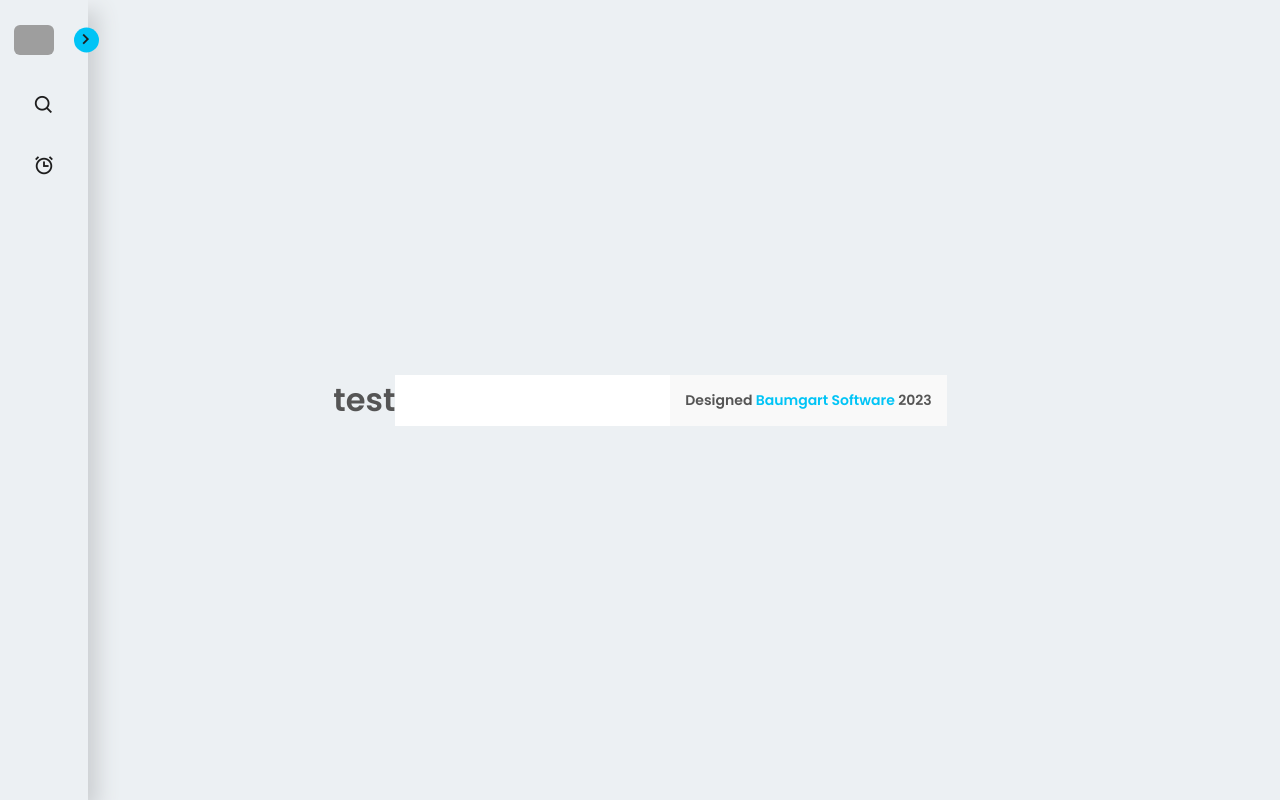
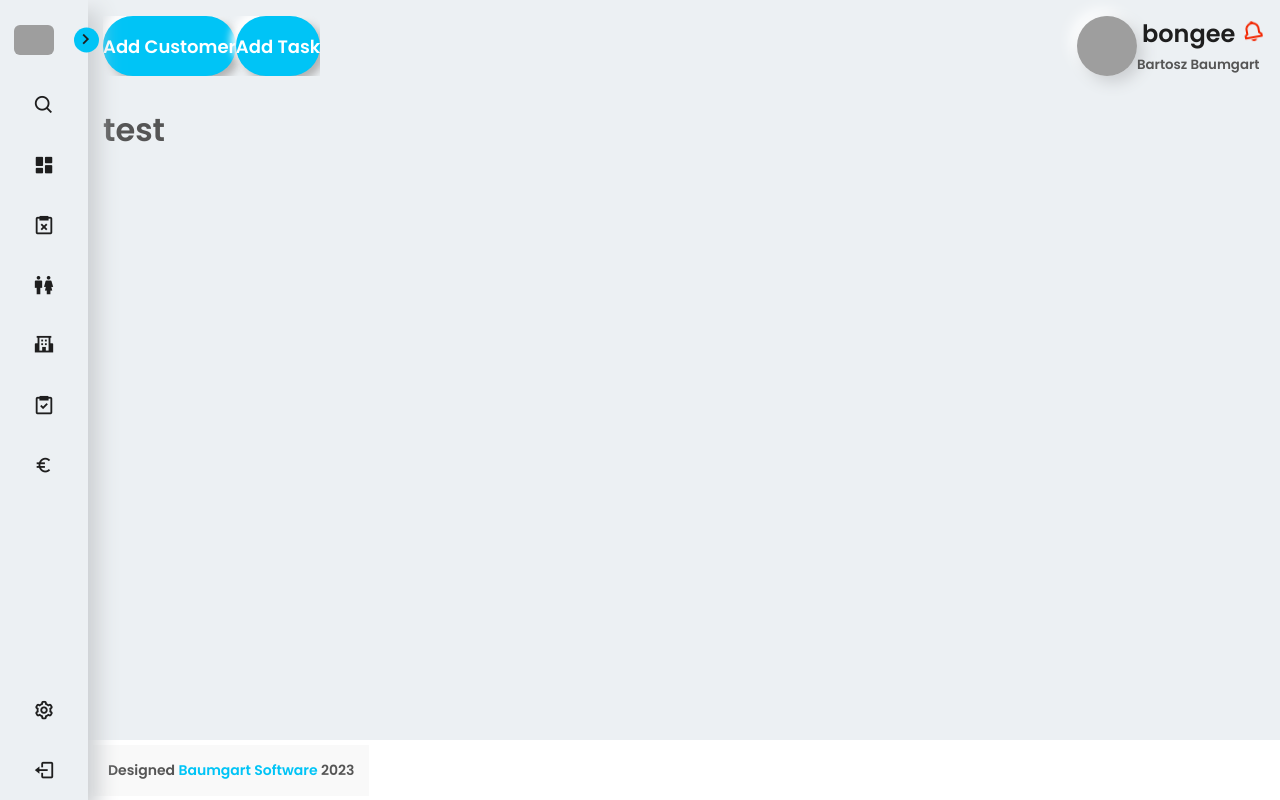
Before and after one commit to baumgartsoftware/zachara.info, a Django app: page /dashboard/ in a window 1280 px wide. Run offline with Django 4.2, Linux system fonts and the light colour scheme; a user stored in the database is signed in; data comes from the database, SQL or seed files in the repository; both versions use the stored data as it was after the commit; grey boxes are pictures that could not be loaded.

Commit message:
-- CSS customisation base.html -- display user information (username, first and last name, photo profile)

```diff
--- a/main/views.py
+++ b/main/views.py
@@ -39,6 +39,6 @@ def logout_view(request):
     return redirect('login')
 
 
-@login_required()
+@login_required(login_url="/login")
 def dashboard_view(request):
     return render(request, "main/dashboard.html")
--- a/static/css/style.css
+++ b/static/css/style.css
@@ -39,6 +39,14 @@ body {
     align-items: center;
     justify-content: center;
     transition: var(--tran-05);
+}
+
+.main {
+    display: flex;
+    opacity: 1;
+    transition: all 0.25s ease-in;
+    overflow: hidden;
+    position: relative;
 }
 
 .login-div {
@@ -263,14 +271,86 @@ a {
 
 .modal-body {
     position: relative;
-    flex: 1 1 auto;
-    padding: 1rem;
+    padding-left: 288px;
+}
+
+/*------------------------
+    headerbar definition
+  -------------------------*/
+.main-content {
+    display: flex;
+    flex-direction: column;
+    position: fixed;
+    min-height: 100vh;
+    width: calc(100% - 250px);
+    top: 1px;
+    right: 0;
+}
+
+.main-content.close {
+    width: calc(100% - 88px);
+}
+
+.header-main-content {
+    display: flex;
+    flex-direction: row;
+    padding: 15px;
+}
+
+.header-main-content ul {
+    list-style-type: none;
+    margin: 0;
+    padding: 0;
+    overflow: hidden;
+}
+
+.header-main-content li {
+    float: left;
+}
+
+.user-info {
+    display: flex;
+    margin-left: auto;
+    right: 0;
+    color: var(--text-gray-color);
+}
+
+.notification a{
+    font-size: 24px;
+    color: var(--text-color);
+    padding-left: 5px;
+}
+
+.user-info .user-info-txt {
+    padding: 6px;
+}
+
+
+.header-main-content .user-info small {
+    display: block;
+    font-size: 16px;
+    padding-left: 5px;
+}
+
+.user-pic {
+    width: 60px;
+    height: 60px;
+    border-radius: 4.5rem;
+    box-shadow: 6px 6px 15px #cbced1, -6px -6px 15px #ffffff;
+}
+
+.notification-icon {
+    color: var(--text-alerts-color);
+}
+
+.main-content-body {
+    padding: 15px;
 }
 
 /*------------------------
     sidebar definition
   -------------------------*/
-.sidebar {
+.main-sidebar {
     position: fixed;
     top: 0;
     left: 0;
@@ -285,12 +365,11 @@ a {
 
 }
 
-.sidebar.close {
+.main-sidebar.close {
     width: 88px;
-
 }
 
-.sidebar li {
+.main-sidebar li {
     height: 50px;
     list-style: none;
     display: flex;
@@ -298,13 +377,13 @@ a {
     margin-top: 10px;
 }
 
-.sidebar header .image,
-.sidebar .icon {
+.main-sidebar header .image,
+.main-sidebar .icon {
     min-height: 60px;
     border-radius: 6px;
 }
 
-.sidebar .icon {
+.main-sidebar .icon {
     min-width: 60px;
     border-radius: 6px;
     height: 100%;
@@ -314,33 +393,33 @@ a {
     font-size: 22px;
 }
 
-.sidebar .text,
-.sidebar .icon {
+.main-sidebar .text,
+.main-sidebar .icon {
     color: var(--text-color);
     transition: var(--tran-03);
 }
 
-.sidebar .text {
+.main-sidebar .text {
     font-size: 17px;
     font-weight: 500;
     white-space: nowrap;
     opacity: 1;
 }
 
-.sidebar.close .text {
+.main-sidebar.close .text {
     opacity: 0;
 }
 
-.sidebar header {
+.main-sidebar header {
     position: relative;
 }
 
-.sidebar header .image-text {
+.main-sidebar header .image-text {
     display: flex;
     align-items: center;
 }
 
-.sidebar header .logo-text {
+.main-sidebar header .logo-text {
     display: flex;
     flex-direction: column;
 }
@@ -357,18 +436,18 @@ header .image-text .desc-logo {
     display: block;
 }
 
-.sidebar header .image {
+.main-sidebar header .image {
     display: flex;
     align-items: center;
     justify-content: center;
 }
 
-.sidebar header .image img {
+.main-sidebar header .image img {
     width: 40px;
     border-radius: 6px;
 }
 
-.sidebar header .toggle {
+.main-sidebar header .toggle {
     position: absolute;
     top: 50%;
     right: -25px;
@@ -384,18 +463,18 @@ header .image-text .desc-logo {
     transition: var(--tran-05);
 }
 
-.sidebar.close .toggle {
+.main-sidebar.close .toggle {
     transform: translateY(-50%) rotate(0deg);
 }
 
-.sidebar li .search-box {
+.main-sidebar li .search-box {
     border-radius: 6px;
     background-color: var(--body-bg-color);
     cursor: pointer;
     transition: var(--tran-05);
 }
 
-.sidebar li .search-box input {
+.main-sidebar li .search-box input {
     height: 100%;
     width: 100%;
     outline: none;
@@ -407,7 +486,7 @@ header .image-text .desc-logo {
     transition: var(--tran-05);
 }
 
-.sidebar li a {
+.main-sidebar li a {
     list-style: none;
     height: 100%;
     background-color: transparent;
@@ -419,12 +498,12 @@ header .image-text .desc-logo {
     transition: var(--tran-03);
 }
 
-.sidebar li a:hover {
+.main-sidebar li a:hover {
     background: var(--buttons-bg-color);
 }
 
-.sidebar li a:hover .icon
-.sidebar li a:hover .text {
+.main-sidebar li a:hover .icon,
+.main-sidebar li a:hover .text {
     color: var(--text-color);
 }
 
@@ -432,7 +511,7 @@ header .image-text .desc-logo {
     display: none;
 }
 
-.sidebar .menu-bar {
+.main-sidebar .menu-bar {
     height: calc(100% - 55px);
     display: flex;
     flex-direction: column;
@@ -445,23 +524,25 @@ header .image-text .desc-logo {
     footer definition
   -------------------------*/
 
-.footer {
-    padding-left: 17.1875rem;
+footer {
+    display: flex;
+    margin-top: auto;
+    padding: 5px;
     background-color: #fff;
 }
 
-.footer .copyright {
+footer .copyright {
     background-color: #F9F9F9;
     padding: 0.9375rem;
 }
 
-.footer .copyright p {
+footer .copyright p {
     text-align: center;
     margin: 0;
     font-size: 14px;
 }
 
-.footer .copyright a {
+footer .copyright a {
     color: var(--buttons-bg-color);
 }
 
@@ -485,7 +566,7 @@ header .image-text .desc-logo {
 }
 
 /*------------------------
-    icons
+    icons and pictures
   -------------------------*/
 .ico {
     display: inline-block;
--- a/static/js/script.js
+++ b/static/js/script.js
@@ -1,31 +1,16 @@
 const body = document.querySelector('body'),
     sidebar = body.querySelector('nav'),
     toggle = body.querySelector(".toggle"),
-    searchBtn = body.querySelector(".search-box")
+    searchBtn = body.querySelector(".search-box"),
+    mainContent = body.querySelector(".main-content")
 
 
 toggle.addEventListener("click", () => {
     sidebar.classList.toggle("close");
+    mainContent.classList.toggle('close')
 })
 
 searchBtn.addEventListener("click", () => {
     sidebar.classList.remove("close");
+    mainContent.classList.remove('close')
 })
-
-// Modal
-
-const modal = document.getElementById("forgotPasswordModal"),
-    fpl = document.getElementById("forgotPasswordId"),
-    closeBtn = document.getElementsByClassName("btn-close")[0]
-
-fpl.onclick = function () {
-    modal.style.display = "block";
-}
-closeBtn.onclick = function () {
-    modal.style.display = "none";
-}
-window.onclick = function (event) {
-    if (event.target === modal) {
-        modal.style.display = "none";
-    }
-}
--- a/templates/layouts/base.html
+++ b/templates/layouts/base.html
@@ -17,8 +17,8 @@
 </head>
 <body>
 
-{% block sidebar %}
-    <nav class="sidebar close">
+<div class="main">
+    <nav class="main-sidebar close">
         <header>
             <div class="image-text">
             <span class="image">
@@ -31,62 +31,110 @@
             </div>
             <i class="bx bx-chevron-right toggle"></i>
         </header>
-
-
         <div class="menu-bar">
             <div class="menu">
                 <li class="search-box">
                     <i class="bx bx-search icon"></i>
-                    <input type="text" placeholder="Search...">
+                    <label>
+                        <input type="text" placeholder="Search...">
+                    </label>
                 </li>
                 <ul class="menu-links">
                     <li class="nav-link">
                         <a href="#">
-                            <i class="bx bx-alarm icon"></i>
+                            <i class="bx bxs-dashboard icon"></i>
                             <span class="text nav-text">Dashboard</span>
                         </a>
                     </li>
                     <li class="nav-link">
                         <a href="#">
-                            <i class="icon"></i>
-                            <span class="text nav-text">Dashboard</span>
+                            <i class="bx bx-task-x icon"></i>
+                            <span class="text nav-text">My Tasks</span>
                         </a>
                     </li>
                     <li class="nav-link">
                         <a href="#">
-                            <i class="icon"></i>
-                            <span class="text nav-text">Dashboard</span>
+                            <i class="bx bx-male-female icon"></i>
+                            <span class="text nav-text">Customers</span>
                         </a>
                     </li>
                     <li class="nav-link">
                         <a href="#">
-                            <i class="icon"></i>
-                            <span class="text nav-text">Dashboard</span>
+                            <i class="bx bxs-school icon"></i>
+                            <span class="text nav-text">Companies</span>
                         </a>
                     </li>
                     <li class="nav-link">
                         <a href="#">
-                            <i class="icon"></i>
-                            <span class="text nav-text">Dashboard</span>
+                            <i class="bx bx-task icon"></i>
+                            <span class="text nav-text">Tasks</span>
+                        </a>
+                    </li>
+                    <li class="nav-link">
+                        <a href="#">
+                            <i class="bx bx-euro icon"></i>
+                            <span class="text nav-text">Invoices</span>
                         </a>
                     </li>
                 </ul>
             </div>
+            <div class="bottom-content">
+                <li class="">
+                    <a href="#">
+                        <i class='bx bx-cog icon'></i>
+                        <span class="text nav-text">Settings</span>
+                    </a>
+                </li>
+                <li class="">
+                    <a href="#">
+                        <i class='bx bx-log-out icon'></i>
+                        <span class="text nav-text">Logout</span>
+                    </a>
+                </li>
+            </div>
+        </div>
+    </nav>
+
+    <div class="main-content close">
+        <div class="header-main-content">
+            <ul>
+                <li>
+                    <button class="buttons menu-links">Add Customer</button>
+                </li>
+                <li>
+                    <button class="buttons menu-links">Add Task</button>
+                </li>
+            </ul>
+            <a class="user-info">
+                <img src="{{ user.profile.photo.url }}" class="user-pic" alt="User Profile Image">
+
+                <div class="user-info-txt">
+
+                        <div class="notification">
+                            <a href="" role="button">{{ request.user.username }} <i class='bx bx-bell bx-tada notification-icon'></i></a>
+                        </div>
+
+                    <small>{{ request.user.get_full_name }}</small>
+                </div>
+            </a>
+        </div>
+        <div class="main-content-body">
+            {% block main-content-body %}
+            {% endblock %}
         </div>
 
-    </nav>
+        <footer>
+            <div class="copyright">
+                <p>Designed <span class="heart"></span> <a href="#">Baumgart Software</a> {% now 'Y' %}</p>
+            </div>
+        </footer>
+    </div>
+</div>
 
+
+{% block content %}
 {% endblock %}
 
-{% block body %}
-{% endblock %}
-<footer>
-    <div class="footer">
-        <div class="copyright">
-            <p>Designed <span class="heart"></span> <a href="#">Baumgart Software</a> {% now 'Y' %}</p>
-        </div>
-    </div>
-</footer>
 
 <script src="{% static 'js/script.js' %}"></script>
 
--- a/templates/layouts/sidebar.html
+++ b/templates/layouts/sidebar.html
@@ -1,4 +1,4 @@
- <nav class="sidebar close">
+ <nav class="main-sidebar close">
         <header>
             <div class="image-text">
                 <span class="image">
--- a/templates/main/dashboard.html
+++ b/templates/main/dashboard.html
@@ -1,9 +1,9 @@
 {% extends 'layouts/base.html' %}
 
-{% block title %}Employee Dashboard{% endblock %}
+{% block title %}Zachara Dashboard{% endblock %}
 
 
-{% block body %}
+{% block main-content-body %}
 
 
     <h1>test </h1>
```
Also changed, not shown: db.sqlite3, media/users/user_4/NAS4C99F9_Ch1_Kotłowia_01-10-2022_14-50-02.jpg (deleted), static/icons/2289_SkVNQSBGQU1PIDEwMjgtMTE2.jpg (added).
